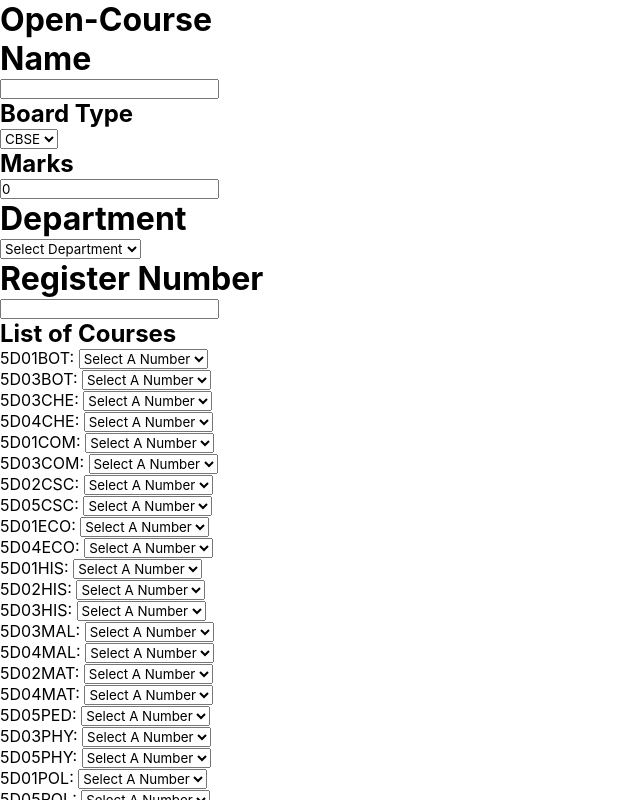
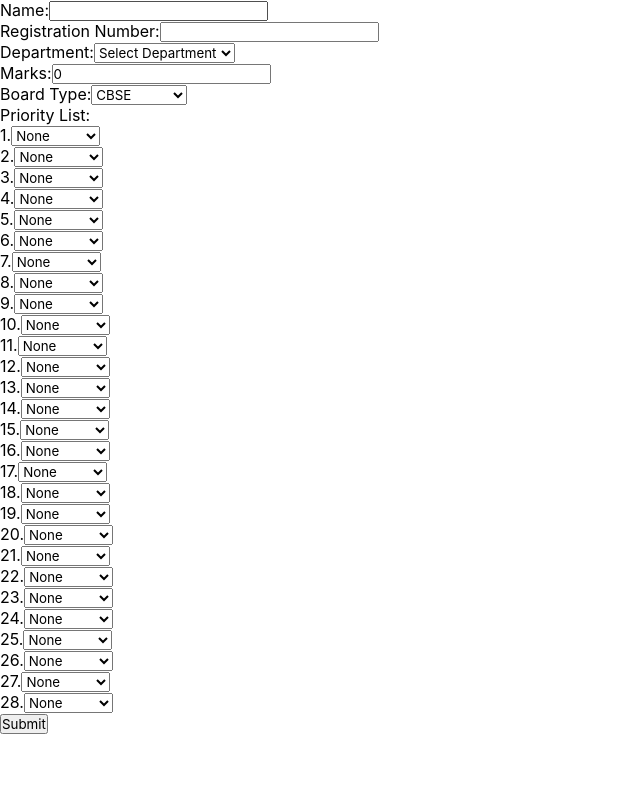
Before and after one commit to 4rjunc/opencourse-webapp, a React (Vite) app in the folder open-frontend/: page / in a window 1280 px wide. Shown: the top 800 px of the page, without its empty margins (0-640 px from the left). Built offline with nearby package versions, Linux system fonts and the light colour scheme.

Commit message:
Starting with main2

```diff
--- a/open-frontend/src/App.jsx
+++ b/open-frontend/src/App.jsx
@@ -2,11 +2,12 @@
 import './index.css'
 //import Navbar from './pages/Navbar'
 import Course from './components/Course'
+import CourseNew from './components/CourseNew'
 function App() {
 
   return (
     <>
-      <Course/>
+      <CourseNew/>
     </>
   )
 }
--- /dev/null
+++ b/open-frontend/src/components/CourseNew.jsx
@@ -0,0 +1,236 @@
+import React, { useState } from "react";
+
+const Course = () => {
+  const departments = {
+    BOT: "Botany",
+    CHE: "Chemistry",
+    COM: "Commerce",
+    CSC: "Computer Science",
+    ECO: "Economics",
+    HIS: "History",
+    MAL: "Malayalam",
+    MAT: "Mathematics",
+    PED: "Physical Education",
+    PHY: "Physics",
+    POL: "Political Science",
+    SKT: "Sanskrit",
+    STA: "Statistics",
+    ZLG: "Zoology",
+  };
+
+  const departmentCourses = Object.keys(departments).map(
+    (deptCode) => `5D${deptCode}`
+  );
+
+  const availableCourses = [
+    "5D01BOT",
+    "5D03BOT",
+    "5D03CHE",
+    "5D04CHE",
+    "5D01COM",
+    "5D03COM",
+    "5D02CSC",
+    "5D05CSC",
+    "5D01ECO",
+    "5D04ECO",
+    "5D01HIS",
+    "5D02HIS",
+    "5D03HIS",
+    "5D03MAL",
+    "5D04MAL",
+    "5D02MAT",
+    "5D04MAT",
+    "5D05PED",
+    "5D03PHY",
+    "5D05PHY",
+    "5D01POL",
+    "5D05POL",
+    "5D02SKT",
+    "5D05SKT",
+    "5D02STA",
+    "5D04STA",
+    "5D02ZLG",
+    "5D03ZLG",
+  ];
+
+  const [name, setName] = useState("");
+  const [regNumber, setRegNumber] = useState("");
+  const [dept, setDept] = useState("");
+  const [marks, setMarks] = useState(0);
+  const [boardType, setBoardType] = useState("CBSE");
+  const [courseList, setCourseList] = useState({
+    "5D01BOT": 0,
+    "5D03BOT": 0,
+    "5D03CHE": 0,
+    "5D04CHE": 0,
+    "5D01COM": 0,
+    "5D03COM": 0,
+    "5D02CSC": 0,
+    "5D05CSC": 0,
+    "5D01ECO": 0,
+    "5D04ECO": 0,
+    "5D01HIS": 0,
+    "5D02HIS": 0,
+    "5D03HIS": 0,
+    "5D03MAL": 0,
+    "5D04MAL": 0,
+    "5D02MAT": 0,
+    "5D04MAT": 0,
+    "5D05PED": 0,
+    "5D03PHY": 0,
+    "5D05PHY": 0,
+    "5D01POL": 0,
+    "5D05POL": 0,
+    "5D02SKT": 0,
+    "5D05SKT": 0,
+    "5D02STA": 0,
+    "5D04STA": 0,
+    "5D02ZLG": 0,
+    "5D03ZLG": 0,
+  });
+
+  const handleChange = (courseCode, priority) => {
+    if (priority === 0) {
+      setCourseList((prevCourseList) => ({
+        ...prevCourseList,
+        [courseCode]: 0,
+      }));
+    } else {
+      const existingPriority = Object.values(courseList).find(
+        (value) => value === priority
+      );
+      if (existingPriority) {
+        setCourseList((prevCourseList) => ({
+          ...prevCourseList,
+          [existingPriority]: 0,
+          [courseCode]: priority,
+        }));
+      } else {
+        setCourseList((prevCourseList) => ({
+          ...prevCourseList,
+          [courseCode]: priority,
+        }));
+      }
+    }
+  };
+
+  const handleSubmit = (e) => {
+    e.preventDefault();
+    if (name && regNumber && dept && marks) {
+      // Perform form submission
+      console.log("Form submitted!");
+    } else {
+      // Display error message
+      console.log("Please fill in all the fields");
+    }
+  };
+
+  return (
+    <div>
+      <form onSubmit={handleSubmit}>
+        <div>
+          <label htmlFor="name">Name:</label>
+          <input
+            type="text"
+            id="name"
+            value={name}
+            onChange={(e) => setName(e.target.value)}
+          />
+        </div>
+
+        <div>
+          <label htmlFor="regNumber">Registration Number:</label>
+          <input
+            type="text"
+            id="regNumber"
+            value={regNumber}
+            onChange={(e) => setRegNumber(e.target.value)}
+          />
+        </div>
+
+        <div>
+          <label htmlFor="dept">Department:</label>
+          <select
+            id="dept"
+            value={dept}
+            onChange={(e) => setDept(e.target.value)}
+          >
+            <option value="">Select Department</option>
+            {Object.values(departments).map((department, index) => (
+              <option key={index} value={department}>
+                {department}
+              </option>
+            ))}
+          </select>
+        </div>
+
+        <div>
+          <label htmlFor="marks">Marks:</label>
+          <input
+            type="number"
+            id="marks"
+            value={marks}
+            onChange={(e) => setMarks(Number(e.target.value))}
+          />
+        </div>
+
+        <div>
+          <label htmlFor="boardType">Board Type:</label>
+          <select
+            id="boardType"
+            value={boardType}
+            onChange={(e) => setBoardType(e.target.value)}
+          >
+            <option value="CBSE">CBSE</option>
+            <option value="State Board">State Board</option>
+          </select>
+        </div>
+
+        <div>
+          <label htmlFor="courseList">Priority List:</label>
+          <ul>
+            {Object.keys(courseList).map((courseCode, index) => {
+              if (
+                departmentCourses.includes(courseCode) &&
+                dept === departments[courseCode.slice(5, 8)]
+              ) {
+                return null;
+              }
+              return (
+                <li key={courseCode}>
+                  <label htmlFor={`priority${index + 1}`}>{index + 1}.</label>
+                  <select
+                    id={`priority${index + 1}`}
+                    value={courseList[courseCode]}
+                    onChange={(e) =>
+                      handleChange(courseCode, Number(e.target.value))
+                    }
+                  >
+                    <option value={0}>None</option>
+                    {Object.keys(courseList).map((key) => {
+                      if (
+                        !departmentCourses.includes(key) &&
+                        courseList[key] === 0
+                      ) {
+                        return (
+                          <option key={key} value={key}>
+                            {key}
+                          </option>
+                        );
+                      }
+                      return null;
+                    })}
+                  </select>
+                </li>
+              );
+            })}
+          </ul>
+        </div>
+
+        <button type="submit">Submit</button>
+      </form>
+    </div>
+  );
+};
+
+export default Course;
```
